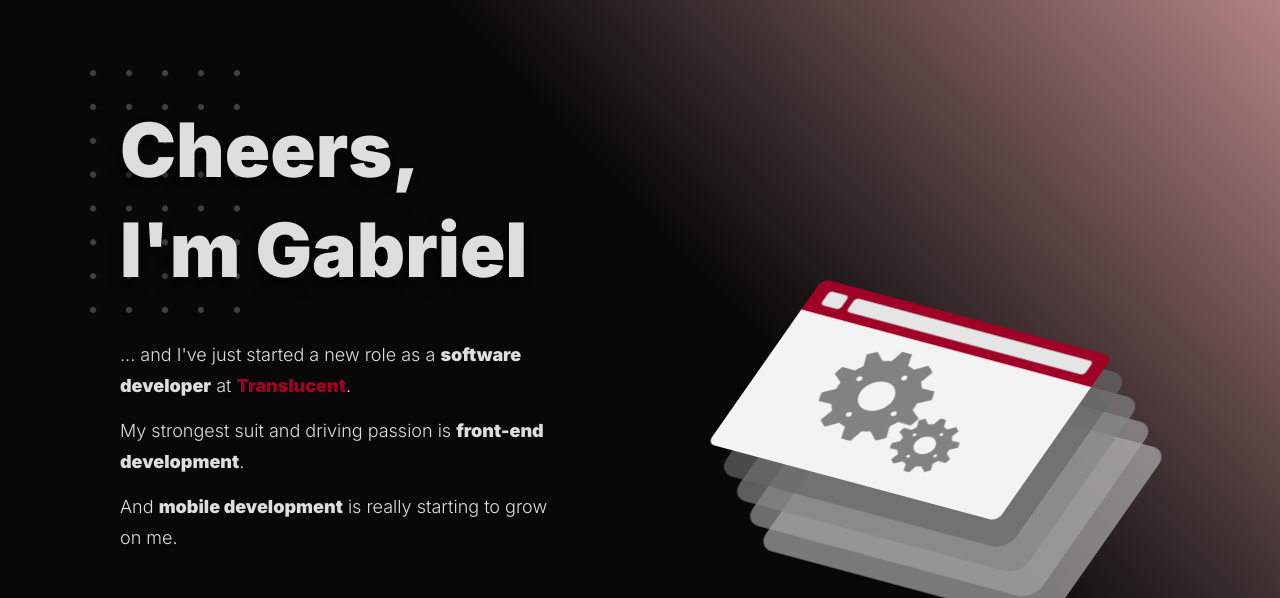
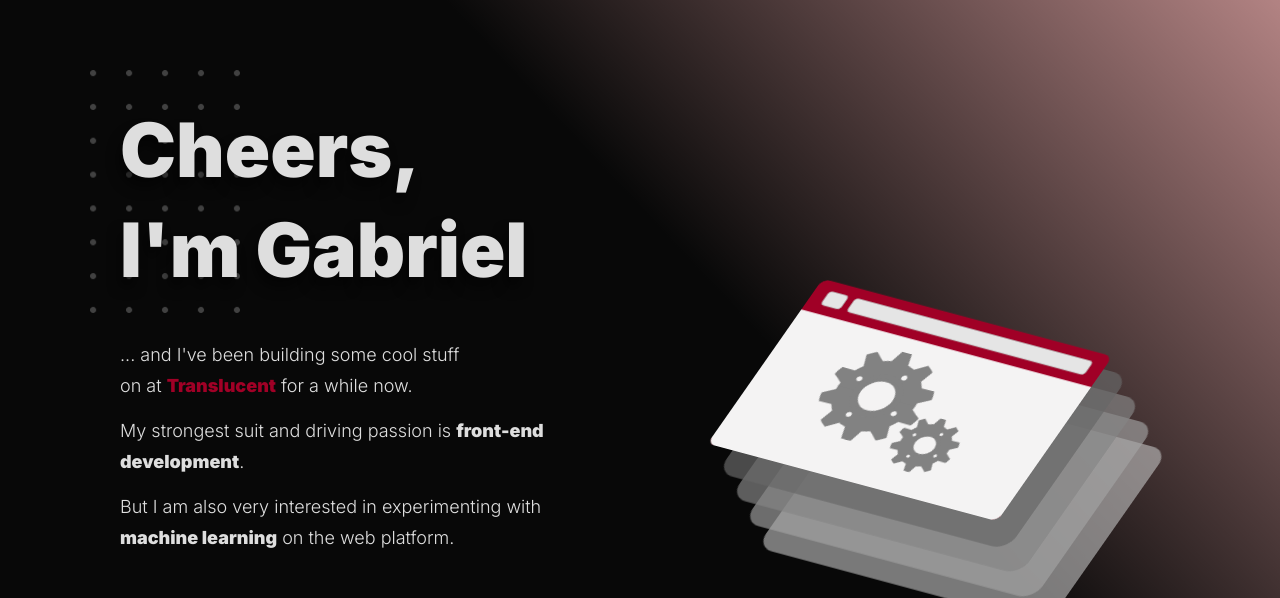
Before and after one commit to borserog/personal-page, a website with bundled scripts: page index.html in a window 1280 px wide. Shown: the top 598 px of the page. Built offline with nearby package versions, Linux system fonts and the light colour scheme; files whose address does not match are found by name.

Commit message:
Update index.html

```diff
--- a/index.html
+++ b/index.html
@@ -19,13 +19,13 @@
             </div>
             <div class="hero__subtitle">
                 <p class="paragraph">
-                    ... and I've just started a new role as a&nbsp;<strong>software developer</strong>&nbsp;at&nbsp;<strong><a class="link" href="https://www.translucentcomputing.com/" target="_blank">Translucent</a></strong>.
+                    ... and I've been building some cool stuff on&nbsp;at&nbsp;<strong><a class="link" href="https://www.translucentcomputing.com/" target="_blank">Translucent</a></strong> for a while now.
                 </p>
                 <p class="paragraph">
                     My strongest suit and driving passion is <strong>front-end development</strong>.
                 </p>
                 <p class="paragraph">
-                    And <strong>mobile development</strong> is really starting to grow on me.
+                    But I am also very interested in experimenting with <strong>machine learning</strong> on the web platform.
                 </p>
             </div>
             <div class="hero__buttons">
```
